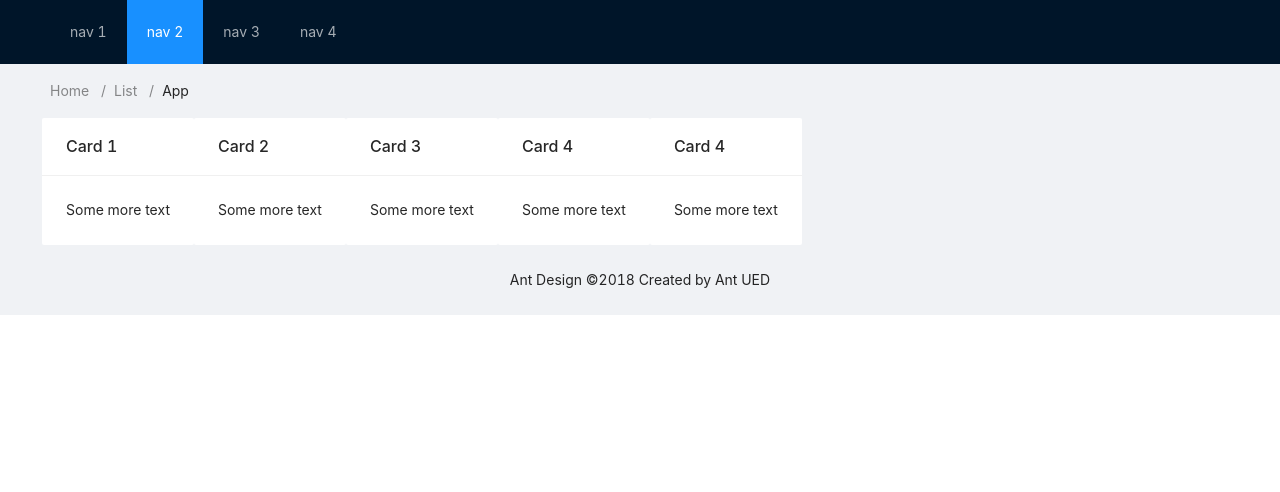
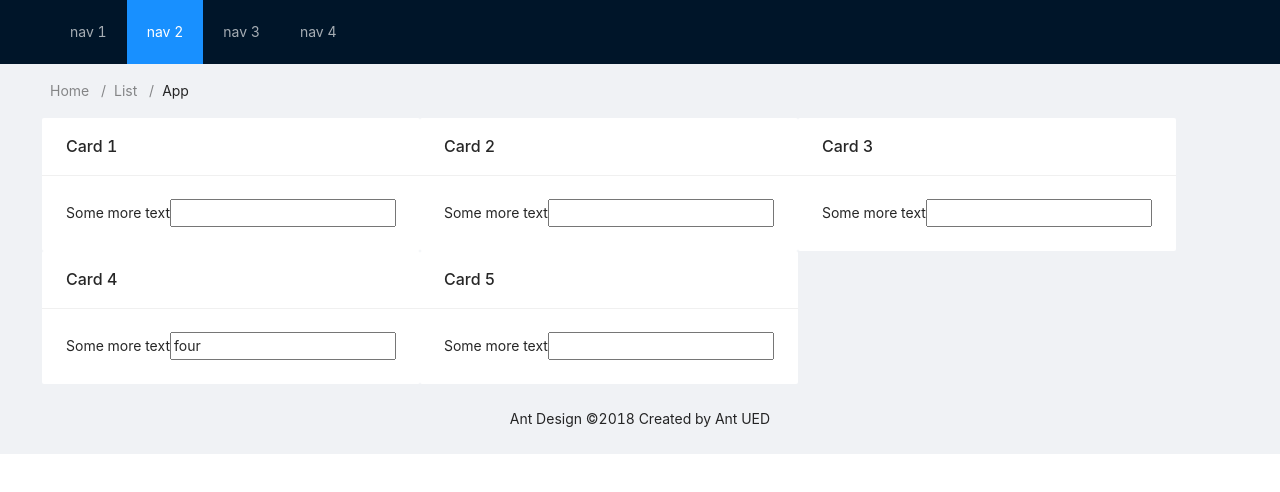
Before and after one commit to LilianaT06/Tehnologii-Web, a React (Create React App) app: page / in a window 1280 px wide. Shown: the top 492 px of the page. Built offline with nearby package versions, Linux system fonts and the light colour scheme.

Commit message:
observer

```diff
--- a/src/Layouts/CardCustom.tsx
+++ b/src/Layouts/CardCustom.tsx
@@ -1,16 +1,25 @@
 import Card from 'antd/lib/card'
+import { observer } from 'mobx-react-lite'
+//import { ChangeEvent } from 'react'
 //import{ Button, Input } from 'antd'
 //import {  useState } from 'react'
 import { IContentModel } from '../interfaces/interfaces'
 
 
-export const CardCustom = ({content}: {content: IContentModel}) =>{
-    const { title, description,} = content
+export const CardCustom = observer( ({content}: {content: IContentModel}) =>{
+
+
+    const { title, description,notes, changeNotes} = content
 
  return (
 
         <Card  title={title} bordered={false}>
             {description}
+            <input
+            value={notes}
+            placeholder={notes}
+             onChange={(e) => changeNotes(e.target.value)}/>
         </Card>
     )
 }
+)
--- a/src/mst/models/Content.model.ts
+++ b/src/mst/models/Content.model.ts
@@ -4,5 +4,13 @@
 id: types.identifier,
 title: '',
 description: '',
-seen: false
+seen: false,
+notes: ''
 })
+
+.actions((self)=> ({
+changeNotes(value:string){
+    self.notes = value
+
+}
+}))
--- a/src/mst/stores/StoreProvider.ts
+++ b/src/mst/stores/StoreProvider.ts
@@ -8,13 +8,15 @@
             id: '1',
             title: 'Card 1',
             description: 'Some more text',
-            seen: false
+            seen: false,
+            notes: ''
 
        },
        { id: '2',
            title: 'Card 2',
            description: 'Some more text',
-           seen: false
+           seen: false,
+           notes: ''
 
 
        },
@@ -22,22 +24,25 @@
            id: '3',
            title: 'Card 3',
            description: 'Some more text',
-           seen: false
+           seen: false,
+           notes: ''
        },
 
        {
            id: '4',
            title: 'Card 4',
            description: 'Some more text',
-           seen: false
+           seen: false,
+           notes: 'four'
 
        },
 
        {
         id: '5',
-        title: 'Card 4',
+        title: 'Card 5',
         description: 'Some more text',
-        seen: true
+        seen: true,
+        notes: ''
 
          }
     ]
```
